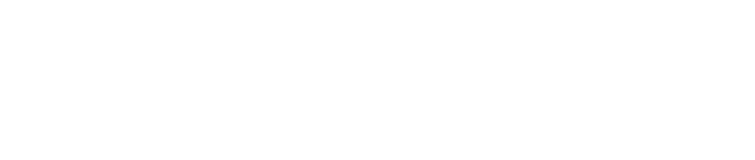
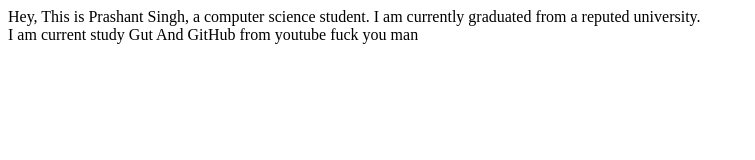
Before and after one commit to Mrfrost022/MyProject, a plain HTML site: page newfil.html in a window 1280 px wide. Shown: the whole page, without its empty margins (0-755 px from the left). Drawn offline with Linux system fonts and the light colour scheme.

Commit message:
Unwanted Change Just for fun

```diff
--- a/newfil.html
+++ b/newfil.html
@@ -6,6 +6,8 @@
     <title>Document</title>
 </head>
 <body>
-
+    Hey, This is Prashant Singh, a computer science student. I am currently graduated from a reputed university.<br>
+    I am current study Gut And GitHub from youtube
+    fuck you man
 </body>
 </html>
```
